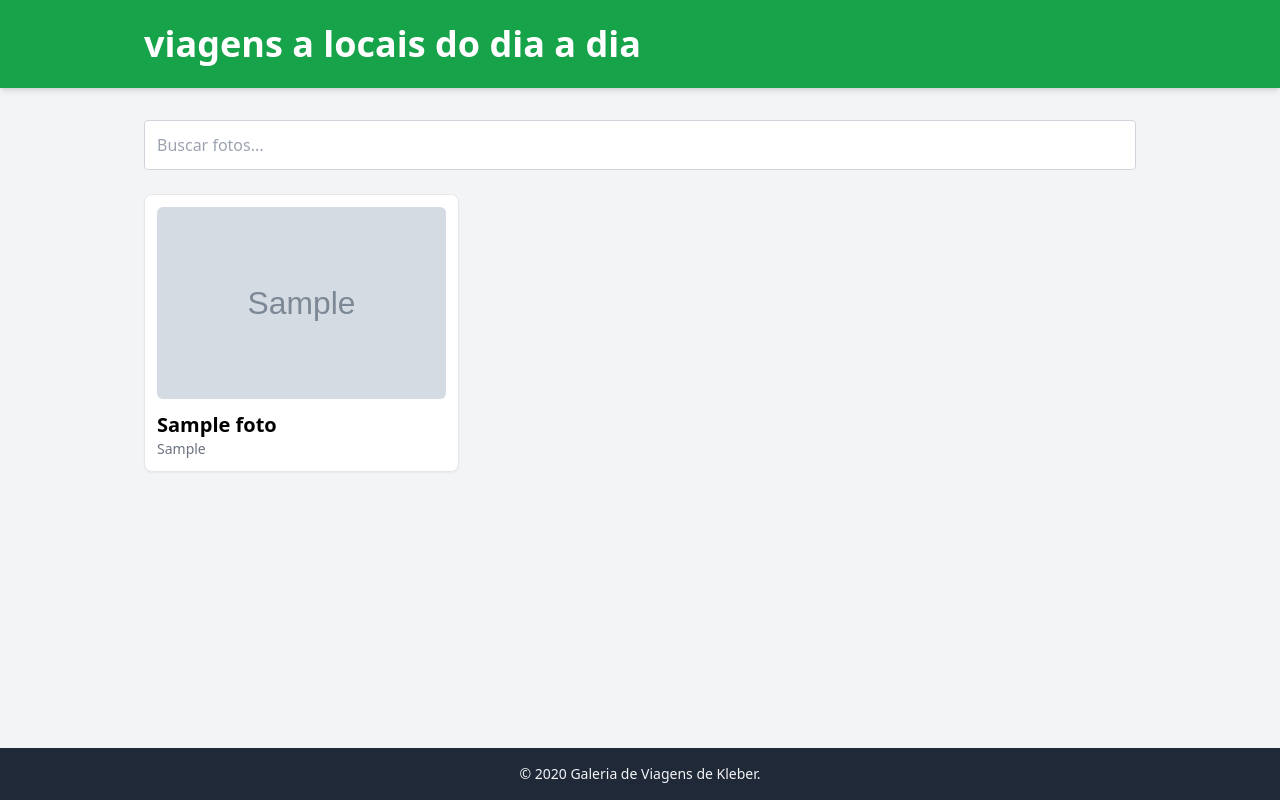
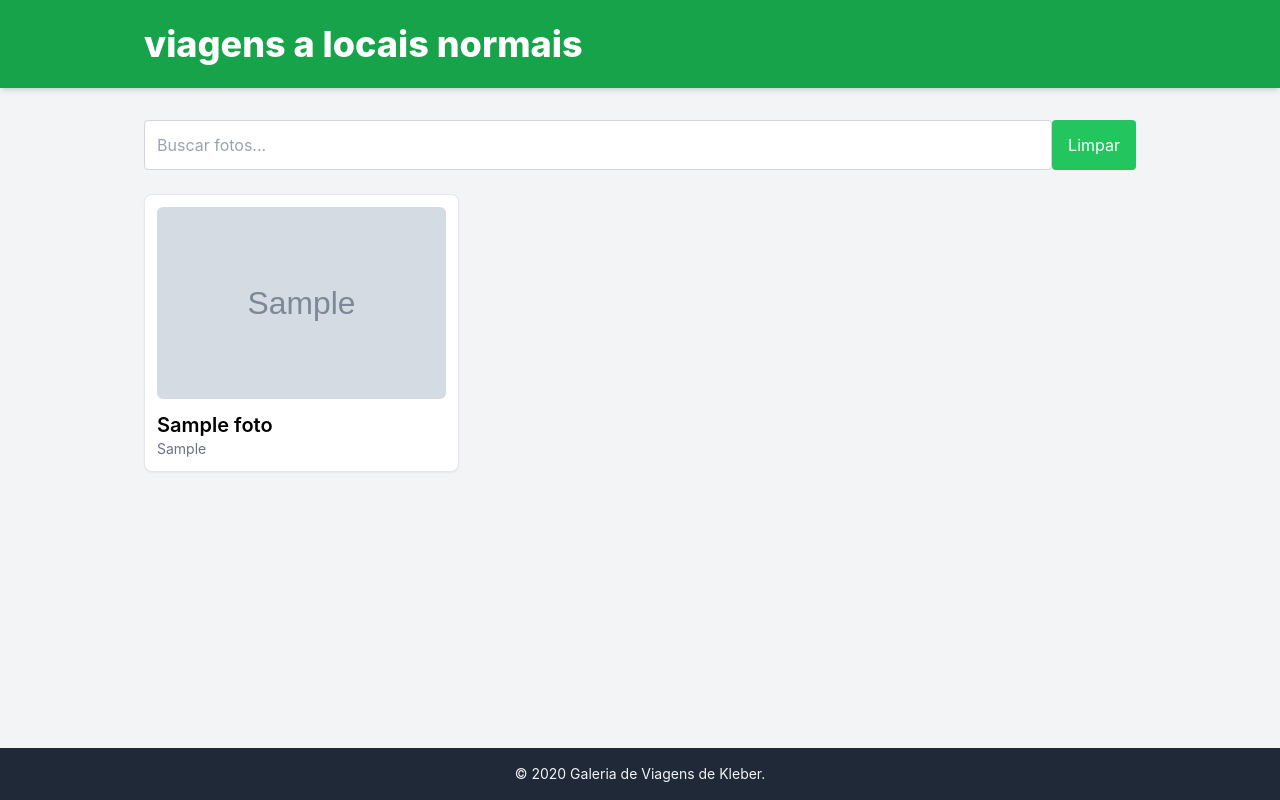
Before and after one commit to Kleberapenas/projeto-senai-django-viagens, a Django app: template viagens/templates/viagens/index.html in a window 1280 px wide. Run offline with Django 5.2, Linux system fonts and the light colour scheme; tables that the repository leaves empty hold one stand-in row (values such as "Sample post"); the template is opened without the code that fills it: values that come from a table or form of the project are taken from there, most other values are stand-ins (such as "Sample title", 1, 10 or a date in 2020); grey boxes marked "Sample" are stand-in pictures; some libraries are stand-ins or nearby versions.

Commit message:
heranca aplicada

```diff
--- /dev/null
+++ b/viagens/templates/viagens/base.html
@@ -0,0 +1,31 @@
+<!DOCTYPE html>
+<html lang="pt-br">
+<head>
+    <meta charset="UTF-8">
+    <meta name="viewport" content="width=device-width, initial-scale=1.0">
+    <title>{% block title %}Minhas Viagens{% endblock %}</title>
+    <script scr="https://cdn.tailwindcss.com"></script>
+    <link rel="stylesheet" href="https://cdnjs.cloudflare.com/ajax/libs/font-awesome/7.0.0/css/all.min.css"
+    integrity="sha512-DxV+EoADOkOygM4IR9yXP8Sb2qwgidEmeqAEmDKIOfPRQZOWbXCzLC6vjbZyy0vPisbH2SyW27+ddLVCN+OMzQ==" crossorigin="anonymous" referrerpolicy="no-referrer" />
+    <style>
+        body {
+            font-family: 'Inter',sans-serif;
+        }
+    </style>
+</head>
+<body class="bg-gray-100 flex flex-col min-h-screen">
+    <header class="bg-green-600 text-white py-6 shadow-md">
+        <div class="max-w-5xl mx-auto px-4">
+            <h1 class="text-4xl font-extrabold">viagens a locais normais</h1>
+        </div>
+    </header>
+    <main class="flex-grow">
+        {% block content %}{% endblock %}
+    </main>
+    <footer class="bg-gray-800 text-gray-100 py-4">
+        <div class="max-w-5xl mx-auto text-center text-sm">
+            &copy; {{ now|date:"Y" }} Galeria de Viagens de Kleber.
+        </div>
+    </footer>
+</body>
+</html>
--- a/viagens/templates/viagens/index.html
+++ b/viagens/templates/viagens/index.html
@@ -3,26 +3,33 @@
 <head>
     <meta charset="UTF-8">
     <title>Viagens muldanas</title>
-    <script src="https://cdn.tailwindcss.com"></script>
+    <script src="https://cdn.tailwindcss.com">
+
+    </script>
 </head>
 <body class="bg-gray-100 flex flex-col min-h-screen">
+    {% extends "viagens/base.html" %}
+    {% block title %}Home - Index viagens{% endblock %}
 
-    <!-- Header -->
-    <header class="bg-green-600 text-white py-6 shadow-md">
-        <div class="max-w-5xl mx-auto px-4">
-            <h1 class="text-4xl font-extrabold">viagens a locais do dia a dia</h1>
-        </div>
-    </header>
-
+    {% block content %}
     <!-- Conteúdo principal -->
         <main class="flex-grow">
             <div class="max-w-5xl mx-auto px-4 py-8">
                 <!-- Barra de busca -->
-            <form method="get" class="mb-6">
-                <input type="text" name="q" placeholder="Buscar fotos..."
+                <form method="get" class="mb-6 flex flex-row" id="form-busca">
+                    <input type="text" name="q" id="campo-busca" placeholder="Buscar fotos..."
                            class="border border-gray-300 p-3 rounded w-full focus:outline-none focus:ring-2 focus:ring-blue-400"
                            value="{{ request.GET.q }}">
+                    <button class="bg-green-500 text-white px-4 py-3 rounded hover:bg-green-600 transition" type="button" onclick="limparBusca()">
+                        Limpar
+                    </button>
                 </form>
+                <script>
+                    function limparBusca() {
+                        document.getElementById('campo-busca').value = '';
+                        document.getElementById('form-busca').submit();
+                    }
+                </script>
 
                 <!-- Grid de fotos -->
                 <div class="grid grid-cols-1 sm:grid-cols-2 md:grid-cols-3 gap-6">
@@ -39,13 +46,7 @@
                 </div>
             </div>
         </main>
-
-    <!-- Footer -->
-    <footer class="bg-gray-800 text-gray-100 py-4">
-        <div class="max-w-5xl mx-auto text-center text-sm">
-            &copy; {{ now|date:"Y" }} Galeria de Viagens de Kleber.
-        </div>
-    </footer>
+    {% endblock %}
 
 </body>
 </html>
--- a/viagens/views.py
+++ b/viagens/views.py
@@ -3,7 +3,7 @@ from .models import Foto
 from django.db.models import Q
 
 def index(request):
-    busca = request.GET.get('q')
+    busca = request.GET.get('q','')
     if busca:
         fotos = Foto.objects.filter(
             Q(titulo__icontains=busca) | Q(descricao__icontains=busca)
```
Also changed, not shown: viagens/templates/viagens/detalhe.html (+5 -20 lines). Lines whose indentation alone changed are shown as unchanged.
